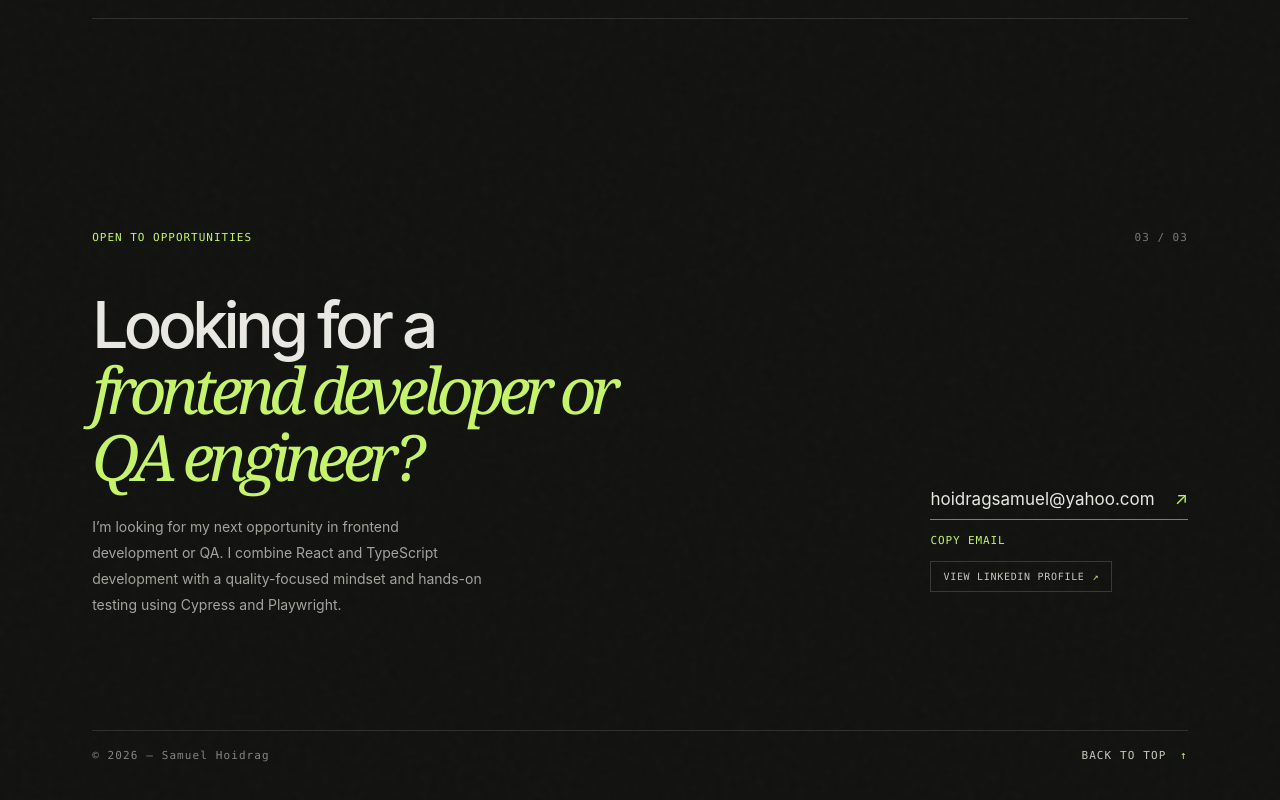
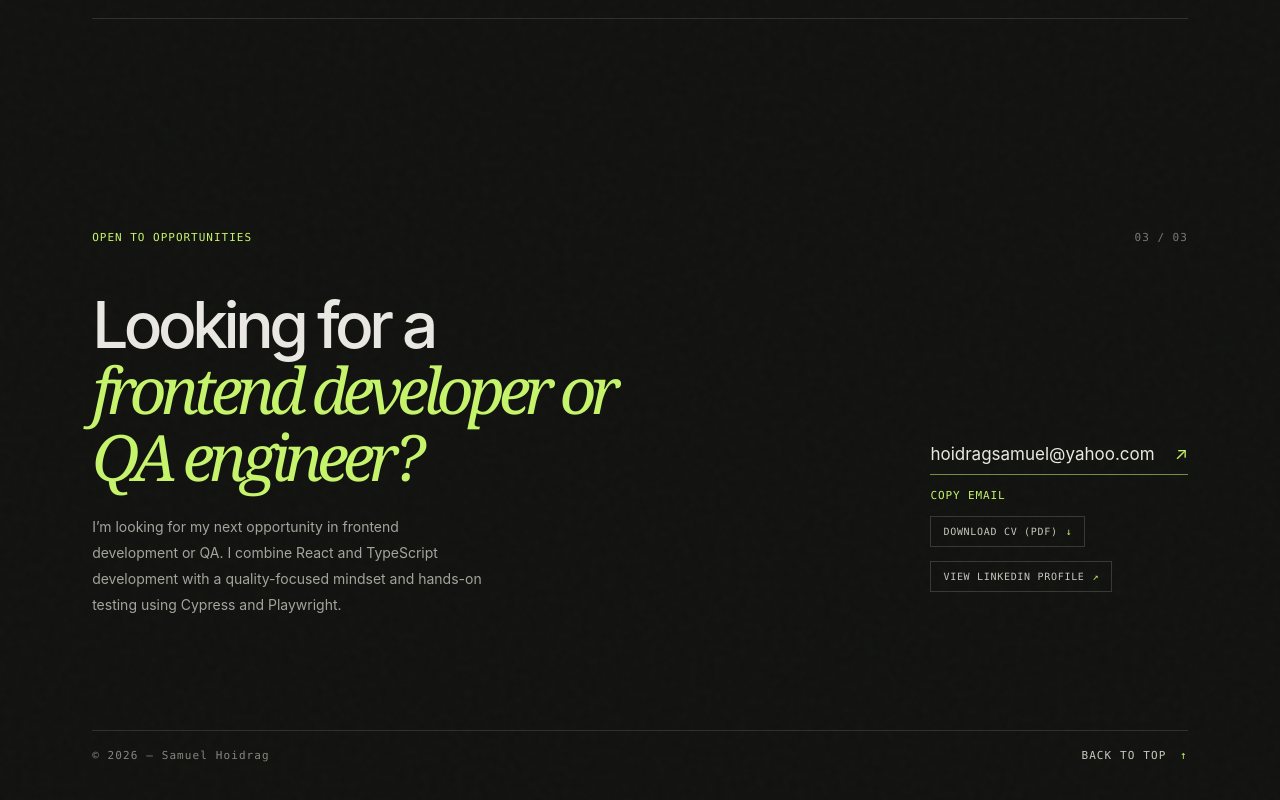
Before and after one commit to Hoidrag/portfolio, a React (Vite) app: page / in a window 1280 px wide. Shown: the part 2101-2901 px from the top of the page. Built offline with nearby package versions, Linux system fonts and the light colour scheme.

Commit message:
Download Cv

```diff
--- a/src/components/ContactSection.tsx
+++ b/src/components/ContactSection.tsx
@@ -45,6 +45,14 @@ export function ContactSection() {
             </button>
             <a
               className="contact-profile-link"
+              href="/Samuel-Hoidrag-CV-2026.pdf"
+              download
+            >
+              {t.downloadCv}
+              <span aria-hidden="true">↓</span>
+            </a>
+            <a
+              className="contact-profile-link"
               href="https://www.linkedin.com/in/samuel-h-404965175/"
               target="_blank"
               rel="noreferrer"
--- a/src/i18n/translations.ts
+++ b/src/i18n/translations.ts
@@ -56,6 +56,7 @@ const english = {
     'I’m looking for my next opportunity in frontend development or QA. I combine React and TypeScript development with a quality-focused mindset and hands-on testing using Cypress and Playwright.',
   contactEmailSubject: 'Frontend / QA job opportunity',
   copyEmail: 'COPY EMAIL',
+  downloadCv: 'DOWNLOAD CV (PDF)',
   linkedinProfile: 'VIEW LINKEDIN PROFILE',
   emailCopied: 'Email copied to clipboard.',
   emailCopyFailed: 'Could not copy. Please select and copy the email address.',
@@ -145,6 +146,7 @@ export const translations: Record<Language, Translation> = {
       'Sunt în căutarea următoarei oportunități profesionale în frontend sau QA. Îmbin dezvoltarea cu React și TypeScript cu atenția pentru calitate și testarea cu Cypress și Playwright.',
     contactEmailSubject: 'Oportunitate de angajare — Frontend / QA',
     copyEmail: 'COPIAZĂ E-MAILUL',
+    downloadCv: 'DESCARCĂ CV-UL (PDF)',
     linkedinProfile: 'VEZI PROFILUL LINKEDIN',
     emailCopied: 'Adresa de e-mail a fost copiată.',
     emailCopyFailed:
```
Also changed, not shown: 1 other file (tests, documents, lock files or other folders).
